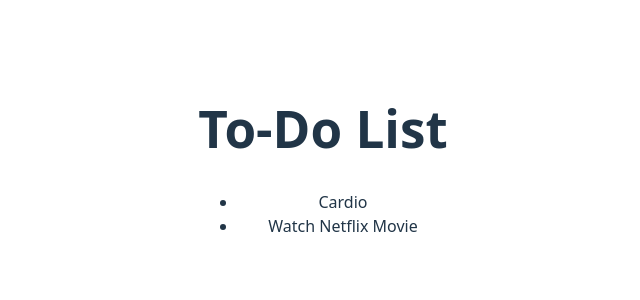
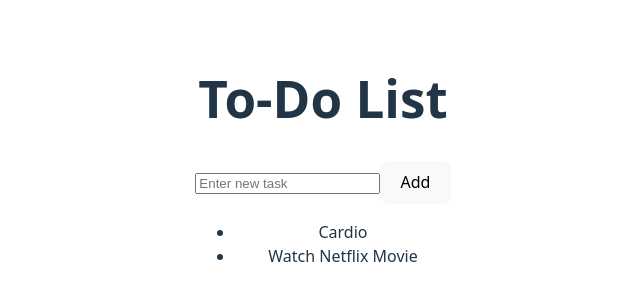
Before and after one commit to iphamm/32-pbk-uts-233510302, a Vue app: page / in a window 1280 px wide. Shown: the part 240-540 px from the top of the page, without its empty margins (317-957 px from the left). Built offline with nearby package versions, Linux system fonts and the light colour scheme.

Commit message:
Menambahkan fitur add new task

```diff
--- a/src/App.vue
+++ b/src/App.vue
@@ -2,14 +2,25 @@
 import { ref } from 'vue'
 
 const todos = ref([
-  { text: 'Cardio'},
-  { text: 'Watch Netflix Movie'},
+  { text: 'Cardio', done: false },
+  { text: 'Watch Netflix Movie', done: true },
 ])
+
+const newTodo = ref('')
+
+const addTodo = () => {
+  if (newTodo.value.trim()) {
+    todos.value.push({ text: newTodo.value, done: false})
+    newTodo.value = ''
+  }
+}
 </script>
 
 <template>
   <div>
     <h1>To-Do List</h1>
+    <input v-model="newTodo" placeholder="Enter new task" />
+    <button @click="addTodo">Add</button>
     <ul>
       <li v-for="(todo, index) in todos" :key="index">
         {{ todo.text }}
```
